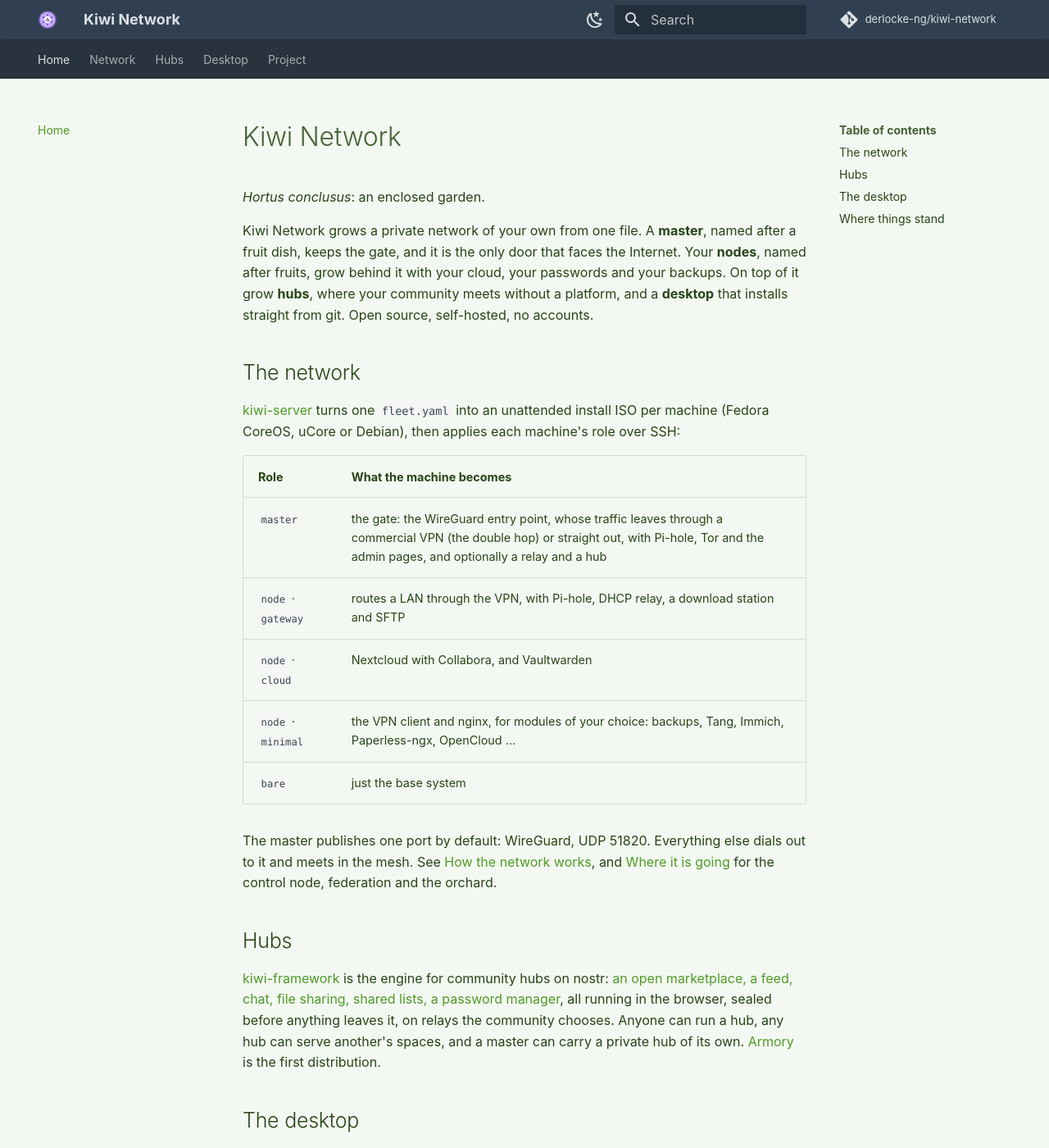
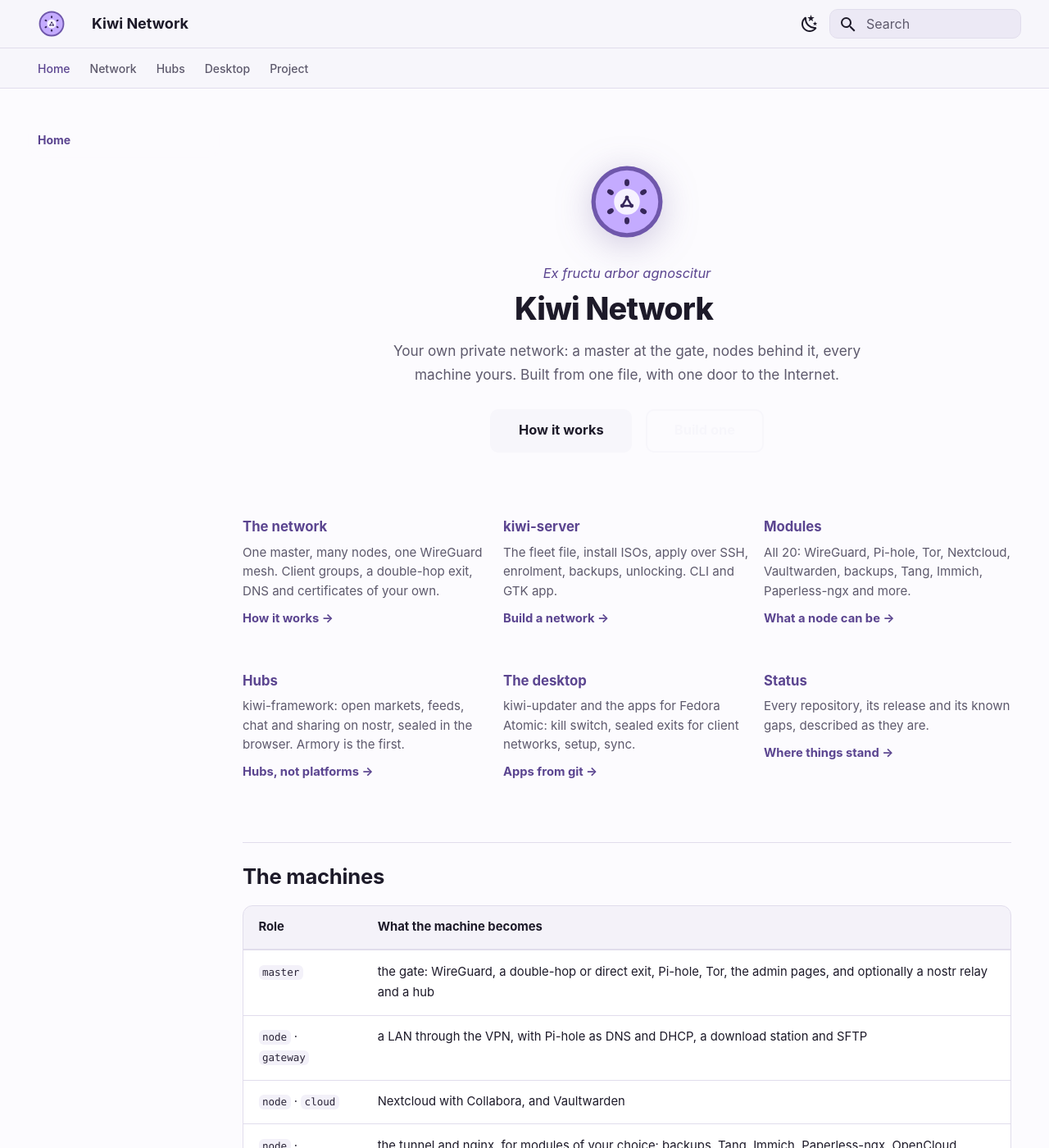
Before and after one commit to derlocke-ng/kiwi-network, an MkDocs documentation site: the page built from docs/index.md, in a window 1280 px wide and 1400 px high. Shown: the whole window at 82% size. Built offline with MkDocs 1.6.1 and Material for MkDocs 9.7.7, drawn with Linux system fonts in a browser that asks for light colours; comment, search, counter and statistics services are not loaded; some of the changed text lies outside the part shown.

Commit message:
Network-first homepage, kiwi-network logo and refreshed docs theme
The homepage now leads with what masters and nodes do: a network
diagram, the master's capabilities, node presets and modules, how a
fleet is built, then hubs, desktop and status. One Latin motto, the
kiwi-network icon as logo and favicon, and its purple palette.

The docs share the palette, get a light header, cleaner nav, tables,
code and admonitions, and a landing page with cards. The repository
widget is dropped so the docs make no requests to api.github.com.

Co-Authored-By: Claude Opus 5.5 <noreply@anthropic.com>
Claude-Session: https://claude.ai/code/session_01JoPabmn8ucpjtAJfEFrejK

````diff
--- a/docs/assets/stylesheets/extra.css
+++ b/docs/assets/stylesheets/extra.css
@@ -1,81 +1,136 @@
-/*
-  Kiwi Network docs theme
-  Matches kiwi-blog defaults:
-  - content hue: 100
-  - header hue: 210
-*/
+/* Kiwi Network docs — the homepage's look on MkDocs Material.
+   One accent from the kiwi-network icon (kiwi-icons), a light header,
+   system fonts, nothing fetched from third parties. */
 
-:root {
-  --kiwi-content-hue: 100;
-  --kiwi-header-hue: 210;
-}
-
-/* Light */
-[data-md-color-scheme="default"] {
-  --md-default-fg-color: hsl(var(--kiwi-content-hue), 50%, 18%);
-  --md-default-fg-color--light: hsl(var(--kiwi-content-hue), 30%, 30%);
-  --md-default-bg-color: hsl(var(--kiwi-content-hue), 30%, 96%);
-  --md-default-bg-color--light: hsl(var(--kiwi-content-hue), 25%, 92%);
-
-  --md-primary-fg-color: hsl(var(--kiwi-header-hue), 25%, 25%);
-  --md-primary-fg-color--light: hsl(var(--kiwi-header-hue), 35%, 35%);
-  --md-primary-fg-color--dark: hsl(var(--kiwi-header-hue), 20%, 20%);
-  --md-primary-bg-color: hsl(var(--kiwi-header-hue), 15%, 88%);
-
-  --md-accent-fg-color: hsl(var(--kiwi-content-hue), 45%, 45%);
-  --md-accent-fg-color--transparent: hsla(var(--kiwi-content-hue), 45%, 45%, 0.12);
-
-  --md-typeset-a-color: hsl(var(--kiwi-content-hue), 60%, 38%);
-}
-
-/* Dark */
-[data-md-color-scheme="slate"] {
-  --md-default-fg-color: hsl(var(--kiwi-content-hue), 30%, 90%);
-  --md-default-fg-color--light: hsl(var(--kiwi-content-hue), 20%, 75%);
-  /* Dark background: neutral/blue-gray (less green cast) */
-  --md-default-bg-color: hsl(var(--kiwi-header-hue), 18%, 9%);
-  --md-default-bg-color--light: hsl(var(--kiwi-header-hue), 16%, 13%);
-
-  --md-primary-fg-color: hsl(var(--kiwi-header-hue), 25%, 18%);
-  --md-primary-fg-color--light: hsl(var(--kiwi-header-hue), 30%, 22%);
-  --md-primary-fg-color--dark: hsl(var(--kiwi-header-hue), 20%, 14%);
-  --md-primary-bg-color: hsl(var(--kiwi-header-hue), 15%, 92%);
-
-  --md-accent-fg-color: hsl(var(--kiwi-content-hue), 55%, 65%);
-  --md-accent-fg-color--transparent: hsla(var(--kiwi-content-hue), 55%, 65%, 0.12);
-
-  --md-typeset-a-color: hsl(var(--kiwi-content-hue), 60%, 70%);
-}
-
-/* Small alignment with kiwi-blog look */
-.md-header {
-  box-shadow: 0 2px 8px rgba(0, 0, 0, 0.10);
-}
-
-.md-typeset code {
-  border-radius: 0.25rem;
-}
-
-/* No web fonts (theme.font: false): a system stack, nothing fetched from a third party */
 :root {
   --md-text-font-family: system-ui, -apple-system, "Segoe UI", Roboto, "Noto Sans", "Helvetica Neue", Arial, sans-serif;
   --md-code-font-family: ui-monospace, "SFMono-Regular", "JetBrains Mono", "DejaVu Sans Mono", Menlo, Consolas, monospace;
+  --kiwi-radius: 12px;
 }
 
-.md-tabs {
-  background-color: var(--md-primary-fg-color--dark);
+/* ---------- light ---------- */
+[data-md-color-scheme="default"] {
+  --md-default-bg-color: #fcfbfe;
+  --md-default-fg-color: #1d1a29;
+  --md-default-fg-color--light: #5d596c;
+  --md-default-fg-color--lighter: #9b96ab;
+  --md-default-fg-color--lightest: #e7e3f0;
+
+  --md-primary-fg-color: #f7f6fb;          /* header background */
+  --md-primary-fg-color--light: #efedf6;
+  --md-primary-fg-color--dark: #efedf6;
+  --md-primary-bg-color: #1d1a29;          /* header text */
+  --md-primary-bg-color--light: #5d596c;
+
+  --md-accent-fg-color: #6f57ab;
+  --md-accent-fg-color--transparent: rgba(111, 87, 171, .10);
+  --md-typeset-a-color: #5b4590;
+
+  --md-code-bg-color: #f3f1f9;
+  --md-code-fg-color: #2a2438;
+  --kiwi-surface: #ffffff;
+  --kiwi-border: #e1ddec;
+  --kiwi-soft: rgba(111, 87, 171, .08);
 }
 
-.md-typeset table:not([class]) {
-  font-size: 0.72rem;
+/* ---------- dark ---------- */
+[data-md-color-scheme="slate"] {
+  --md-hue: 260;
+  --md-default-bg-color: #121019;
+  --md-default-fg-color: #ece9f5;
+  --md-default-fg-color--light: #aaa4bb;
+  --md-default-fg-color--lighter: #7b7590;
+  --md-default-fg-color--lightest: #2a2638;
+
+  --md-primary-fg-color: #17141f;
+  --md-primary-fg-color--light: #1c1926;
+  --md-primary-fg-color--dark: #1c1926;
+  --md-primary-bg-color: #ece9f5;
+  --md-primary-bg-color--light: #aaa4bb;
+
+  --md-accent-fg-color: #c4abff;
+  --md-accent-fg-color--transparent: rgba(196, 171, 255, .12);
+  --md-typeset-a-color: #c4abff;
+
+  --md-code-bg-color: #1c1926;
+  --md-code-fg-color: #e4dff2;
+  --kiwi-surface: #1c1926;
+  --kiwi-border: #312c41;
+  --kiwi-soft: rgba(196, 171, 255, .08);
 }
 
+/* ---------- header, tabs, search ---------- */
+.md-header { box-shadow: none; border-bottom: 1px solid var(--kiwi-border); }
+.md-header[data-md-state="shadow"], .md-header--shadow { box-shadow: none; }
+.md-header__button.md-logo img, .md-header__button.md-logo svg { height: 1.7rem; width: auto; }
+.md-header__title { font-weight: 700; }
+.md-tabs { background-color: var(--md-primary-fg-color); border-bottom: 1px solid var(--kiwi-border); color: var(--md-default-fg-color--light); }
+.md-tabs__link { opacity: 1; font-weight: 550; }
+.md-tabs__link--active, .md-tabs__item--active .md-tabs__link { color: var(--md-typeset-a-color); }
+.md-search__form { background-color: var(--kiwi-soft); border: 1px solid var(--kiwi-border); border-radius: 10px; }
+.md-search__form:hover { background-color: var(--md-accent-fg-color--transparent); }
+.md-search__input { color: var(--md-default-fg-color); }
+.md-search__input::placeholder { color: var(--md-default-fg-color--light); }
+.md-search__icon { color: var(--md-default-fg-color--light); }
+.md-source { color: var(--md-default-fg-color--light); }
+
+/* ---------- navigation ---------- */
+.md-nav__title { font-weight: 700; }
+.md-nav__item--section > .md-nav__link { text-transform: uppercase; letter-spacing: .07em; font-size: .62rem; font-weight: 750; color: var(--md-default-fg-color--light); }
+.md-nav__link--active, .md-nav__link--active code { color: var(--md-typeset-a-color); font-weight: 650; }
+.md-nav__link:hover { color: var(--md-accent-fg-color); }
+
+/* ---------- typography ---------- */
+.md-typeset { font-size: .82rem; line-height: 1.7; }
+.md-typeset h1 { font-weight: 780; letter-spacing: -.02em; color: var(--md-default-fg-color); margin-bottom: 1rem; }
+.md-typeset h2 { font-weight: 720; letter-spacing: -.01em; margin-top: 2.2em; padding-top: .9em; border-top: 1px solid var(--kiwi-border); }
+.md-typeset h3 { font-weight: 680; }
+.md-typeset a { text-underline-offset: 2px; }
+.md-typeset hr { border-bottom-color: var(--kiwi-border); }
+
+/* ---------- code ---------- */
+.md-typeset code { border-radius: 6px; padding: .1em .35em; }
+.md-typeset pre > code { border-radius: var(--kiwi-radius); padding: .9em 1.1em; }
+.md-typeset .highlight, .md-typeset pre { border-radius: var(--kiwi-radius); }
+.md-typeset pre { border: 1px solid var(--kiwi-border); }
+
+/* ---------- tables ---------- */
+.md-typeset table:not([class]) {
+  font-size: .74rem; border: 1px solid var(--kiwi-border); border-radius: var(--kiwi-radius);
+  overflow: hidden; box-shadow: none; background: var(--kiwi-surface);
+}
 .md-typeset table:not([class]) th {
-  white-space: nowrap;
+  background: var(--kiwi-soft); color: var(--md-default-fg-color); font-weight: 700;
+  white-space: nowrap; border-bottom: 1px solid var(--kiwi-border);
+}
+.md-typeset table:not([class]) td { border-top: 1px solid var(--kiwi-border); vertical-align: top; }
+.md-typeset table:not([class]) tr:hover { background: transparent; box-shadow: none; }
+
+/* ---------- admonitions ---------- */
+.md-typeset .admonition, .md-typeset details {
+  border-radius: var(--kiwi-radius); border-width: 1px; border-left-width: 4px;
+  box-shadow: none; font-size: .78rem;
 }
 
-/* Home page pillars and icon rows */
-.kiwi-pillars { display: grid; gap: 1rem; grid-template-columns: repeat(auto-fit, minmax(14rem, 1fr)); margin: 1.2rem 0 1.6rem; }
-.kiwi-pillars > div { border: 1px solid var(--md-default-fg-color--lightest); border-radius: .6rem; padding: .2rem 1rem .6rem; }
-.kiwi-pillars > div p:first-child { margin-bottom: .2rem; }
+/* ---------- landing page ---------- */
+.kiwi-hero { text-align: center; padding: 1.2rem 0 .6rem; }
+.kiwi-hero img { width: 96px; height: 96px; filter: drop-shadow(0 8px 22px rgba(91, 69, 144, .28)); }
+.kiwi-hero .kiwi-motto { margin: .6rem 0 .2rem; color: var(--md-typeset-a-color); font-style: italic; }
+.md-typeset .kiwi-hero h1 { font-size: 2.3em; margin: .2rem 0 .6rem; }
+.kiwi-hero .kiwi-lede { max-width: 34em; margin: 0 auto 1.2rem; color: var(--md-default-fg-color--light); font-size: 1.05em; }
+.kiwi-hero .md-button { margin: .2rem .3rem; border-radius: 10px; }
+
+.kiwi-cards { display: grid; gap: .8rem; grid-template-columns: repeat(auto-fit, minmax(13rem, 1fr)); margin: 1.4rem 0; }
+.md-typeset .kiwi-cards > a {
+  display: block; padding: 1rem 1.1rem; border: 1px solid var(--kiwi-border); border-radius: var(--kiwi-radius);
+  background: var(--kiwi-surface); color: var(--md-default-fg-color); text-decoration: none;
+  transition: border-color .15s, transform .15s;
+}
+.md-typeset .kiwi-cards > a:hover { border-color: var(--md-accent-fg-color); transform: translateY(-2px); }
+.kiwi-cards strong { display: block; font-size: 1.02em; margin-bottom: .25rem; }
+.kiwi-cards span { color: var(--md-default-fg-color--light); font-size: .92em; line-height: 1.55; display: block; }
+.kiwi-cards em { display: block; font-style: normal; margin-top: .5rem; color: var(--md-typeset-a-color); font-weight: 650; font-size: .9em; }
+@media (prefers-reduced-motion: reduce) { .md-typeset .kiwi-cards > a, .md-typeset .kiwi-cards > a:hover { transition: none; transform: none; } }
+
+/* icons page */
 .kiwi-icons-row p { display: flex; flex-wrap: wrap; gap: .6rem; }
--- a/docs/index.md
+++ b/docs/index.md
@@ -1,67 +1,81 @@
+---
+hide:
+  - toc
+---
+
+<div class="kiwi-hero" markdown>
+
+![](assets/logo.svg)
+
+<p class="kiwi-motto">Ex fructu arbor agnoscitur</p>
+
 # Kiwi Network
 
-*Hortus conclusus*: an enclosed garden.
+<p class="kiwi-lede">Your own private network: a master at the gate, nodes behind it, every machine yours. Built from one file, with one door to the Internet.</p>
 
-Kiwi Network grows a private network of your own from one file. A **master**,
-named after a fruit dish, keeps the gate, and it is the only door that faces the
-Internet. Your **nodes**, named after fruits, grow behind it with your cloud,
-your passwords and your backups. On top of it grow **hubs**, where your
-community meets without a platform, and a **desktop** that installs straight
-from git. Open source, self-hosted, no accounts.
+[How it works](network/index.md){ .md-button .md-button--primary }
+[Build one](server/index.md){ .md-button }
 
-## The network
+</div>
 
-[kiwi-server](server/index.md) turns one `fleet.yaml` into an unattended install
-ISO per machine (Fedora CoreOS, uCore or Debian), then applies each machine's
-role over SSH:
+<div class="kiwi-cards" markdown>
+
+<a href="network/">
+<strong>The network</strong>
+<span>One master, many nodes, one WireGuard mesh. Client groups, a double-hop exit, DNS and certificates of your own.</span>
+<em>How it works →</em>
+</a>
+
+<a href="server/">
+<strong>kiwi-server</strong>
+<span>The fleet file, install ISOs, apply over SSH, enrolment, backups, unlocking. CLI and GTK app.</span>
+<em>Build a network →</em>
+</a>
+
+<a href="server/modules/">
+<strong>Modules</strong>
+<span>All 20: WireGuard, Pi-hole, Tor, Nextcloud, Vaultwarden, backups, Tang, Immich, Paperless-ngx and more.</span>
+<em>What a node can be →</em>
+</a>
+
+<a href="people/">
+<strong>Hubs</strong>
+<span>kiwi-framework: open markets, feeds, chat and sharing on nostr, sealed in the browser. Armory is the first.</span>
+<em>Hubs, not platforms →</em>
+</a>
+
+<a href="desktop/">
+<strong>The desktop</strong>
+<span>kiwi-updater and the apps for Fedora Atomic: kill switch, sealed exits for client networks, setup, sync.</span>
+<em>Apps from git →</em>
+</a>
+
+<a href="project/status/">
+<strong>Status</strong>
+<span>Every repository, its release and its known gaps, described as they are.</span>
+<em>Where things stand →</em>
+</a>
+
+</div>
+
+## The machines
 
 | Role | What the machine becomes |
 |---|---|
-| `master` | the gate: the WireGuard entry point, whose traffic leaves through a commercial VPN (the double hop) or straight out, with Pi-hole, Tor and the admin pages, and optionally a relay and a hub |
-| `node` · `gateway` | routes a LAN through the VPN, with Pi-hole, DHCP relay, a download station and SFTP |
+| `master` | the gate: WireGuard, a double-hop or direct exit, Pi-hole, Tor, the admin pages, and optionally a nostr relay and a hub |
+| `node` · `gateway` | a LAN through the VPN, with Pi-hole as DNS and DHCP, a download station and SFTP |
 | `node` · `cloud` | Nextcloud with Collabora, and Vaultwarden |
-| `node` · `minimal` | the VPN client and nginx, for modules of your choice: backups, Tang, Immich, Paperless-ngx, OpenCloud … |
+| `node` · `minimal` | the tunnel and nginx, for modules of your choice: backups, Tang, Immich, Paperless-ngx, OpenCloud |
 | `bare` | just the base system |
 
-The master publishes one port by default: WireGuard, UDP 51820. Everything else
-dials out to it and meets in the mesh. See [How the network works](network/index.md),
-and [Where it is going](server/roadmap.md) for the control node, federation and
-the orchard.
-
-## Hubs
-
-[kiwi-framework](people/index.md) is the engine for community hubs on nostr:
-[an open marketplace, a feed, chat, file sharing, shared lists, a password
-manager](people/apps.md), all running in the browser, sealed before anything
-leaves it, on relays the community chooses. Anyone can run a hub, any hub can
-serve another's spaces, and a master can carry a private hub of its own.
-[Armory](people/armory.md) is the first distribution.
-
-## The desktop
-
-[kiwi-updater](desktop/kiwi-updater.md) installs apps from **git catalogs** on
-Fedora Silverblue and Bluefin. An app is a repo, a release is a tag, and an app
-that needs root says why before it asks.
-
-| App | What it does |
-|---|---|
-| [kiwi-killswitch](desktop/kiwi-killswitch.md) | a fail-closed VPN kill switch for GNOME |
-| [ensconce](desktop/ensconce.md) | post-install setup for Bluefin-DX from plain list files |
-| [kiwi-proxy](clients/kiwi-proxy.md), [kiwi-custodia](clients/kiwi-custodia.md), [kiwi-fox](clients/kiwi-fox.md) | one sealed exit per client network, with distro boxes and browsers inside |
-| [gnome-monitor](desktop/gnome-monitor.md) | display layouts for GNOME |
-| [syncman](desktop/syncman.md) | two-way folder sync |
-| [kiwi-cli-tools-desktop](desktop/cli-tools.md) | `torlink`, `pweb`, `select-server`, `tethering` |
-| [kiwi-server](server/index.md) | the network's gardener, as a GTK app too |
+Masters are named after fruit dishes (sorbet, crumble, compote), and nodes after
+fruits (papaya, lychee, quince). The master is the only machine that has to be
+reachable from the Internet, and by default it publishes one port: WireGuard,
+UDP 51820.
 
 ```bash
-curl -fsSL https://raw.githubusercontent.com/derlocke-ng/kiwi-updater/main/get-kiwi.sh | bash
+kiwi install kiwi-server            # or from a clone: ./install.sh install
+kiwi-server init && $EDITOR fleet.yaml
+kiwi-server build fleet.yaml        # an unattended ISO per machine
+kiwi-server apply fleet.yaml papaya # the role, over SSH
 ```
-
-## Where things stand
-
-Young projects, described as they are. kiwi-server was proven on hardware in
-October and November 2026, and some modules and providers are still to be
-validated. The [status page](project/status.md) lists every repository, its
-release and its known gaps.
-
-*Ex fructu arbor agnoscitur*: the tree is known by its fruit.
--- a/mkdocs.yml
+++ b/mkdocs.yml
@@ -1,9 +1,6 @@
 site_name: Kiwi Network
 site_description: Open-source tools to connect what is yours — a private WireGuard mesh built from one file, peer-to-peer tools over nostr, and apps for Fedora Atomic desktops.
 site_url: https://kiwi-network.eu/docs/
-repo_url: https://github.com/derlocke-ng/kiwi-network
-repo_name: derlocke-ng/kiwi-network
-edit_uri: edit/main/docs/
 
 site_dir: build/docs
 
@@ -16,8 +13,8 @@ validation:
 theme:
   name: material
   language: en
-  logo: assets/icons/kiwi-network.svg
-  favicon: assets/icons/kiwi-network.svg
+  logo: assets/logo.svg
+  favicon: assets/logo.svg
   font: false
   features:
     - navigation.tabs
@@ -34,11 +31,15 @@ theme:
   palette:
     - media: "(prefers-color-scheme: light)"
       scheme: default
+      primary: custom
+      accent: custom
       toggle:
         icon: material/weather-night
         name: Switch to dark mode
     - media: "(prefers-color-scheme: dark)"
       scheme: slate
+      primary: custom
+      accent: custom
       toggle:
         icon: material/weather-sunny
         name: Switch to light mode
@@ -50,8 +51,8 @@ extra:
   homepage: https://kiwi-network.eu/
   social:
     - icon: fontawesome/brands/github
-      link: https://github.com/derlocke-ng
-      name: derlocke-ng on GitHub
+      link: https://github.com/derlocke-ng/kiwi-network
+      name: kiwi-network on GitHub
 
 markdown_extensions:
   - admonition
````
Also changed, not shown: docs/assets/logo.svg (added), site/index.html, site/kiwi.svg (deleted), site/logo.svg (added), site/style.css.
